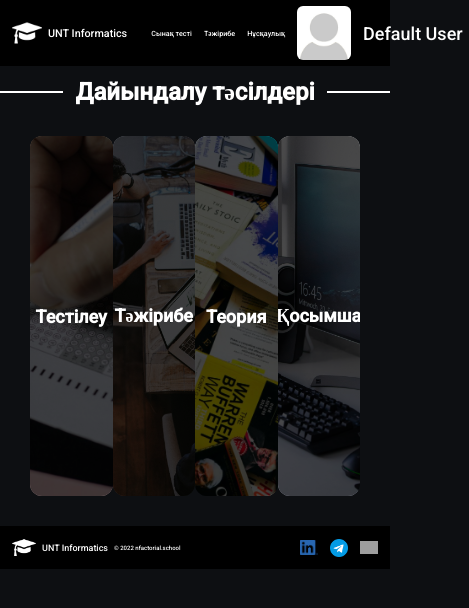
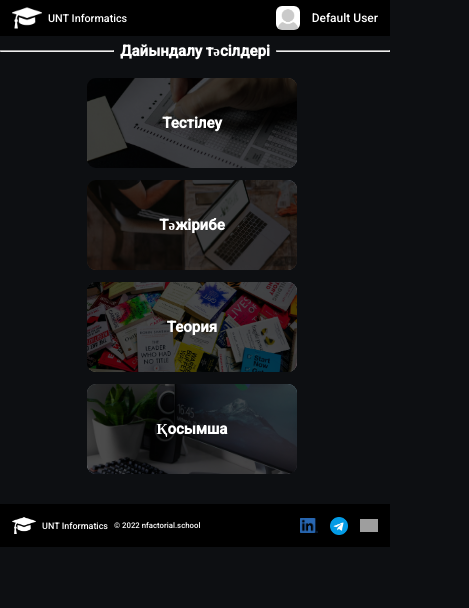
Before and after one commit to guinnod/new-unt-front, a React (Create React App) app: page /home in a window 390 px wide. Shown: the top 608 px of the page, 469 px wide, since content can reach past the window. Built offline with nearby package versions, Linux system fonts and the light colour scheme; grey boxes are pictures that could not be loaded.

Commit message:
home responsive

```diff
--- a/src/App.css
+++ b/src/App.css
@@ -1,7 +1,7 @@
 @import url('https://fonts.googleapis.com/css2?family=Roboto:wght@500');
 
 html {
-    font-size: 10px;
+    font-size: 12px;
 }
 
 body {
@@ -38,36 +38,17 @@ textarea::placeholder {
     font-family: 'Roboto';
 }
 
-@keyframes zoomImage {
-    from {
-        height: 100%;
-    }
-
-    to {
-        height: 125%;
-    }
-}
-
-@keyframes outImage {
-    from {
-        height: 125%;
-    }
-
-    to {
-        height: 100%;
-    }
-}
-@media only screen and (max-width: 800px) {
+@media only screen and (max-width: 850px) {
     html {
         font-size: 10px;
     }
 }
-@media only screen and (max-width: 600px) {
+@media only screen and (max-width: 650px) {
     html {
         font-size: 8px;
     }
 }
-@media only screen and (max-width: 500px) {
+@media only screen and (max-width: 550px) {
     html {
         font-size: 6px;
     }
--- a/src/components/card-main/card-main.css
+++ b/src/components/card-main/card-main.css
@@ -1,14 +1,15 @@
 .card-main__anchor {
     overflow: hidden;
     position: relative;
-    border-radius: 2rem;
-    height: 60rem;
-    width: 25rem;
-    font-size: 3rem;
+    border-radius: 1.5rem;
+    height: 35rem;
+    width: 15rem;
+    font-size: 2.5rem;
     font-weight: 800;
     display: flex;
     align-items: center;
     justify-content: center;
+    margin: 0 1rem 2rem 0;
 }
 
 .card-main__hover {
@@ -35,3 +36,62 @@
     animation: zoomImage 1s;
     height: 125%;
 }
+
+.card-main__anchor:active .card-main__image {
+    animation: zoomImage 1s;
+    height: 125%;
+}
+
+
+@keyframes zoomImage {
+    from {
+        height: 100%;
+    }
+
+    to {
+        height: 125%;
+    }
+}
+
+@keyframes outImage {
+    from {
+        height: 125%;
+    }
+
+    to {
+        height: 100%;
+    }
+}
+
+
+@media only screen and (max-width: 850px) {
+    .card-main__anchor {
+        height: 15rem;
+        width: 35rem;
+    }
+
+    .card-main__anchor:hover .card-main__image {
+        animation: zoomImage 1s;
+        width: 125%;
+    }
+
+    @keyframes zoomImage {
+        from {
+            width: 100%;
+        }
+
+        to {
+            width: 125%;
+        }
+    }
+
+    @keyframes outImage {
+        from {
+            width: 125%;
+        }
+
+        to {
+            width: 100%;
+        }
+    }
+}
--- a/src/components/footer/footer.css
+++ b/src/components/footer/footer.css
@@ -11,7 +11,7 @@
 }
 
 .footer__anchor .header__button {
-    font-size: 1rem;
+    font-size: 1.3rem;
 }
 
 .footer__logo {
--- a/src/components/headers/header-home/header-home.css
+++ b/src/components/headers/header-home/header-home.css
@@ -1,14 +1,10 @@
-.header-home__left {
-    margin: 0 0 0 3rem;
-}
-
 .header-home__portrait {
-    width: 6em;
+    width: 4rem;
     border-radius: 1rem;
 }
 
 .header-home__name {
-    font-size: 3rem;
+    font-size: 2rem;
 }
 
 .header-home__profile {
@@ -24,7 +20,7 @@
 
 .profile-drop {
     position: absolute;
-    top: 10em;
+    top: 10rem;
     background-color: #22262D;
     border-radius: 1rem;
     z-index: 1;
@@ -63,3 +59,15 @@
         transform: rotateX(0deg);
     }
 }
+
+@media only screen and (min-width: 700px) {
+    .header-home__left {
+        margin: 0 0 0 3rem;
+    }
+}
+
+@media only screen and (max-width: 400px) {
+    .header-home__left {
+        display: none !important;
+    }
+}
--- a/src/components/headers/header-home/index.jsx
+++ b/src/components/headers/header-home/index.jsx
@@ -23,16 +23,16 @@ export const HeaderHome = () => {
                         {profileDrop ?
                             <div className='profile-drop'>
                                 <Link to='/home/profile'>
-                                    <ul className='ilList'>
+                                    <ul>
                                         <li>{language.myprofile}</li>
                                     </ul></Link>
                                 <a href='w' target='_blank' rel="norefferer">
-                                    <ul className='ilList'>
+                                    <ul>
                                         <li>{language.connectWith}</li>
                                     </ul></a>
                                 <hr></hr>
                                 <Link to=''>
-                                    <ul className='ilList'>
+                                    <ul>
                                         <li>{language.logOut}</li>
                                     </ul></Link>
                             </div> : <></>}
--- a/src/components/top-text/top-text.css
+++ b/src/components/top-text/top-text.css
@@ -2,18 +2,17 @@
     display: flex;
     justify-content: center;
     align-items: center;
-    font-size: 4rem;
+    font-size: 2.5rem;
     font-weight: 700;
-    padding: 2rem 0 0 0;
+    padding: 1rem 0 0 0;
 }
 
 .top-text__anchor hr {
-    height: 0.3rem;
+    height: 0.1rem;
     width: 50%;
     background-color: white;
-    border: none;
 }
 
 .top-text__text {
-    margin: 0 2rem;
+    margin: 0 1rem;
 }
--- a/src/pages/home/home.css
+++ b/src/pages/home/home.css
@@ -1,5 +1,13 @@
 .home__anchor {
     display: flex;
     justify-content: space-evenly;
-    padding: 5rem;
+    padding: 3rem;
 }
+
+@media only screen and (max-width: 850px) {
+    .home__anchor {
+        flex-direction: column;
+        align-items: center;
+    }
+
+}
--- a/src/pages/login/index.jsx
+++ b/src/pages/login/index.jsx
@@ -1,6 +1,7 @@
 import { useSelector } from 'react-redux';
 import { Link } from 'react-router-dom';
 import { CardDark } from '../../components/cards/card-dark';
+import { LazyImage } from '../../components/lazy-image';
 import { PageSkeleton } from '../../components/page-skeleton';
 import { google } from '../../media';
 import './login.css';
@@ -25,11 +26,11 @@ export const Login = () => {
                         <input type="text" id="username" placeholder={language.username} />
                         <input type="text" id="nameOfSchool" placeholder={language.nameOfSchool} />
                         <Link to='/home'>
-                            <div className='login__card__button'><img src={google} alt='google' /> <div>{language.signUp}</div></div>
+                            <div className='login__card__button'><LazyImage src={google} alt='google' /> <div>{language.signUp}</div></div>
                         </Link>
                         <div className='login__card__text'>{language.alreadyHave}</div>
                         <Link to='/home'>
-                            <div className='login__card__button'><img src={google} alt='google' /> <div>{language.signIn}</div></div>
+                            <div className='login__card__button'><LazyImage src={google} alt='google' /> <div>{language.signIn}</div></div>
                         </Link>
                     </div>
                 </CardDark>
--- a/src/pages/login/login.css
+++ b/src/pages/login/login.css
@@ -1,19 +1,27 @@
 .login__anchor {
     display: flex;
     justify-content: space-around;
-    padding: 16.5rem 0;
-    font-size: 1em;
+    align-items: center;
+    flex-wrap: wrap;
+    padding: 5rem 0;
+}
+
+.login__anchor > div {
+    margin: 2rem;
 }
 
 .login__text {
-    font-size: 2.5rem;
+    font-size: 1.5rem;
     font-weight: 800;
+    display: flex;
+    flex-direction: column;
+    justify-content: center;
 }
 
 .login__text--big {
-    font-size: 3rem;
+    font-size: 2rem;
     font-weight: 900;
-    margin: 1.5rem 0;
+    margin: 0.5rem 0;
 }
 
 .login__text--big--yellow {
@@ -32,18 +40,18 @@
     display: flex;
     flex-direction: column;
     align-items: center;
-    font-size: 2rem;
+    font-size: 1.5rem;
     font-weight: 700;
-    padding: 0 4rem;
+    padding: 0 2rem;
 }
 
 .login__card>* {
-    margin: 1.5rem 0;
+    margin: 0.75rem 0;
 }
 
 .login__anchor input {
     text-align: center;
-    font-size: 2rem;
+    font-size: 1.3rem;
     font-weight: 700;
 }
 
@@ -53,10 +61,11 @@
     background-color: white;
     color: black;
     width: max-content;
-    padding: 0.3rem 1rem;
-    border-radius: 1rem;
+    padding: 0.5rem 1rem;
+    border-radius: 0.5rem;
 }
 
 .login__card__button img {
+    width: 2rem;
     margin: 0 1rem 0 0;
 }
```
